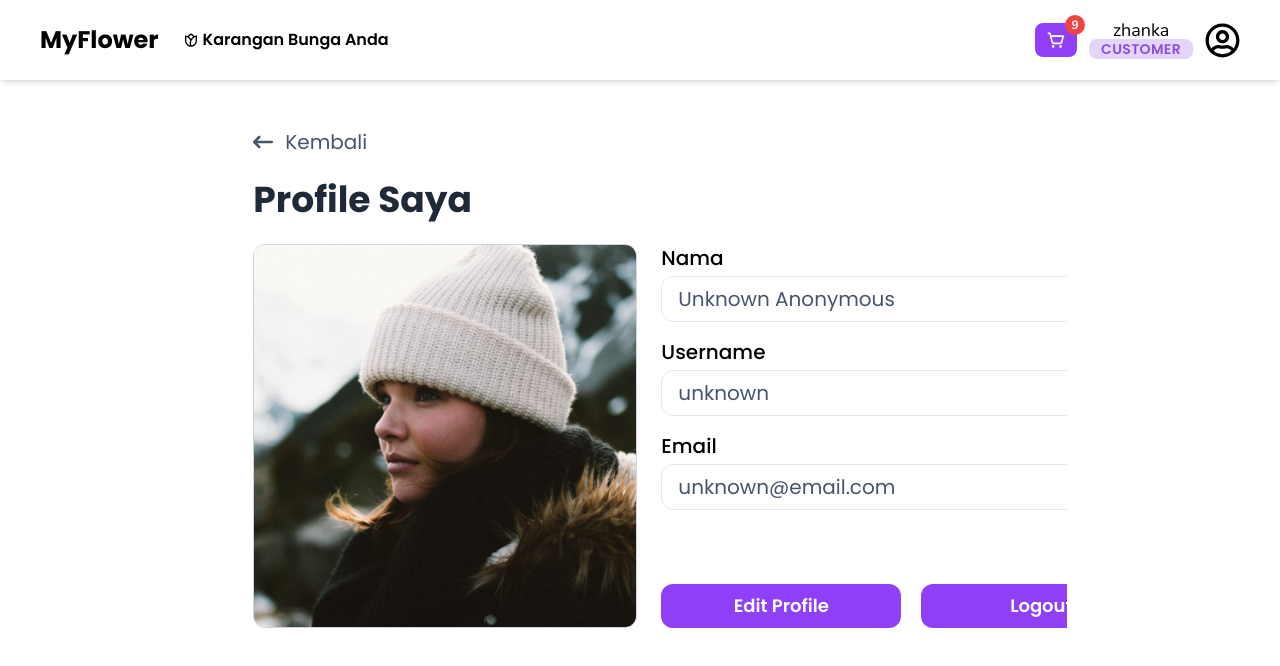
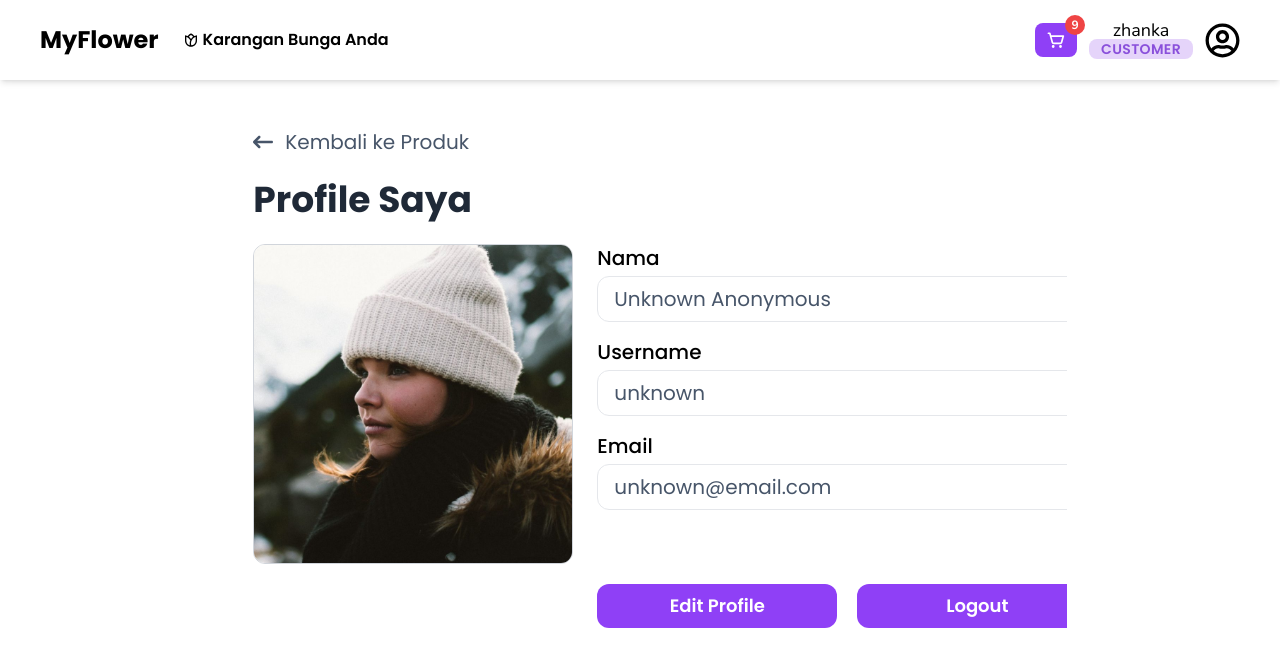
Before and after one commit to afifudin23/myrekap-myflower, a React (Vite) app in the folder apps/myflower/: page /profile in a window 1280 px wide. Shown: the top 666 px of the page. Built offline with nearby package versions, Linux system fonts and the light colour scheme.

Commit message:
feat: add reusable image component for consistent image rendering

```diff
--- a/apps/myflower/src/components/atoms/Avatar.tsx
+++ /dev/null
@@ -1,14 +0,0 @@
-interface AvatarProps {
-    src: string;
-    alt?: string;
-}
-
-export default function Avatar({ src, alt }: AvatarProps) {
-    return (
-        <img
-            src={src}
-            alt={alt}
-            className="w-96 rounded-xl object-cover border border-gray-300"
-        />
-    );
-}
--- a/apps/myflower/src/components/atoms/BackButton.tsx
+++ b/apps/myflower/src/components/atoms/BackButton.tsx
@@ -2,12 +2,13 @@ import { FaArrowLeftLong } from "react-icons/fa6";
 import { Link } from "react-router-dom";
 
 interface BackButtonProps {
+    children?: React.ReactNode;
     className?: string;
 }
-function BackButton({ className }: BackButtonProps) {
+function BackButton({ children = "Kembali", className }: BackButtonProps) {
     return (
         <Link to="/products" className={`text-slate-600 flex items-center gap-3 text-base md:text-lg lg:text-xl ${className}`}>
-            <FaArrowLeftLong className="shrink-0" /> Kembali
+            <FaArrowLeftLong className="shrink-0" /> {children}
         </Link>
     );
 }
--- /dev/null
+++ b/apps/myflower/src/components/atoms/Image.tsx
@@ -0,0 +1,11 @@
+interface AvatarProps {
+    src: string;
+    alt?: string;
+    className?: string;
+}
+
+function Image({ src, alt, className }: AvatarProps) {
+    return <img src={src} alt={alt} className={`rounded-xl object-contain border border-gray-300 ${className}`} />;
+}
+
+export default Image;
--- a/apps/myflower/src/components/atoms/ProductImage.tsx
+++ /dev/null
@@ -1,19 +0,0 @@
-interface ProductImageProps {
-    src: string;
-    alt: string;
-    className?: string;
-}
-
-const ProductImage = ({ src, alt, className = "max-w-sm" }: ProductImageProps) => {
-    return (
-        <div className={`overflow-hidden rounded-xl group ${className}`}>
-            <img
-                src={src}
-                alt={alt}
-                className="w-full object-contain transition-all duration-300 ease-in-out group-hover:scale-110"
-            />
-        </div>
-    );
-};
-
-export default ProductImage;
--- a/apps/myflower/src/components/molecules/products/ProductCard.tsx
+++ b/apps/myflower/src/components/molecules/products/ProductCard.tsx
@@ -1,5 +1,5 @@
 import Card from "@/components/atoms/Card";
-import ProductImage from "@/components/atoms/ProductImage";
+import Image from "@/components/atoms/Image";
 import SmallButton from "@/components/atoms/SmallButton";
 import { COLORS } from "@/constants/colorConstant";
 import { PiShoppingCartSimpleBold } from "react-icons/pi";
@@ -16,7 +16,9 @@ function ProductCard({ product }: any) {
     };
     return (
         <Card className="group flex flex-col gap-3 cursor-default" onClick={handleCardClick}>
-            <ProductImage src={product.image} alt={product.name} />
+            <div className="overflow-hidden rounded-xl group">
+                <Image src={product.image} alt={product.name} className="w-full transition-all duration-300 ease-in-out group-hover:scale-110" />
+            </div>
             <div className="flex justify-between items-end gap-2">
                 <div className="font-semibold">
                     <p className="text-slate-500">STOK: {product.stock}</p>
@@ -24,11 +26,7 @@ function ProductCard({ product }: any) {
                     <p>Rp {product.price.toLocaleString()}</p>
                 </div>
                 <div>
-                    <SmallButton
-                        type="button"
-                        colors={COLORS}
-                        onClick={handleAddToCart}
-                    >
+                    <SmallButton type="button" colors={COLORS} onClick={handleAddToCart}>
                         <PiShoppingCartSimpleBold />
                     </SmallButton>
                 </div>
--- a/apps/myflower/src/components/organisms/products/ProductDetailSection.tsx
+++ b/apps/myflower/src/components/organisms/products/ProductDetailSection.tsx
@@ -1,5 +1,5 @@
 import Button from "@/components/atoms/Button";
-import ProductImage from "@/components/atoms/ProductImage";
+import Image from "@/components/atoms/Image";
 import ProductInfo from "@/components/molecules/products/ProductInfo";
 import { PiShoppingCartSimpleBold } from "react-icons/pi";
 
@@ -16,7 +16,7 @@ interface ProductDetailSectionProps {
 const ProductDetailSection = ({ product }: ProductDetailSectionProps) => {
     return (
         <section className="grid grid-cols-1 md:grid-cols-2 gap-8 items-start">
-            <ProductImage src={product.image} alt={product.name} />
+            <Image src={product.image} alt={product.name} />
             <div className="flex flex-col gap-5">
                 <ProductInfo product={product} />
                 <Button type="button" colors={{ primary: "#8f40f6", hover: "#773dc4" }} className="w-[15rem] p-1">
--- a/apps/myflower/src/pages/products/ProductDetailPage.tsx
+++ b/apps/myflower/src/pages/products/ProductDetailPage.tsx
@@ -35,7 +35,7 @@ function ProductDetailPage() {
 
     return (
         <MainLayout>
-                <BackButton className="mb-5 ml-52"/>
+                <BackButton className="mb-5">Kembali ke Produk</BackButton>
                 <div className="max-w-4xl space-y-10 mx-auto">
                     <ProductDetailSection product={product} />
                     <ReviewForm
--- a/apps/myflower/src/pages/profiles/ProfilePage.tsx
+++ b/apps/myflower/src/pages/profiles/ProfilePage.tsx
@@ -1,6 +1,6 @@
-import Avatar from "@/components/atoms/Avatar";
 import BackButton from "@/components/atoms/BackButton";
 import Button from "@/components/atoms/Button";
+import Image from "@/components/atoms/Image";
 import ProfileField from "@/components/atoms/ProfileField";
 import SectionTitle from "@/components/atoms/SectionTitle";
 import MainLayout from "@/components/templates/MainLayout";
@@ -8,10 +8,10 @@ import MainLayout from "@/components/templates/MainLayout";
 function ProfilePage() {
     return (
         <MainLayout className="w-8/12 space-y-6">
-            <BackButton />
+            <BackButton>Kembali ke Produk</BackButton>
             <SectionTitle className="text-4xl font-bold break-words">Profile Saya</SectionTitle>
             <div className="flex items-start gap-6 ">
-                <Avatar src="/assets/images/user.jpeg" alt="User Avatar" />
+                <Image src="/assets/images/user.jpeg" alt="User Avatar" className="max-w-xs" />
                 <div className="flex flex-col justify-between w-full h-96">
                     <div className="space-y-4">
                         <ProfileField label="Nama" value="Unknown Anonymous" />
```
